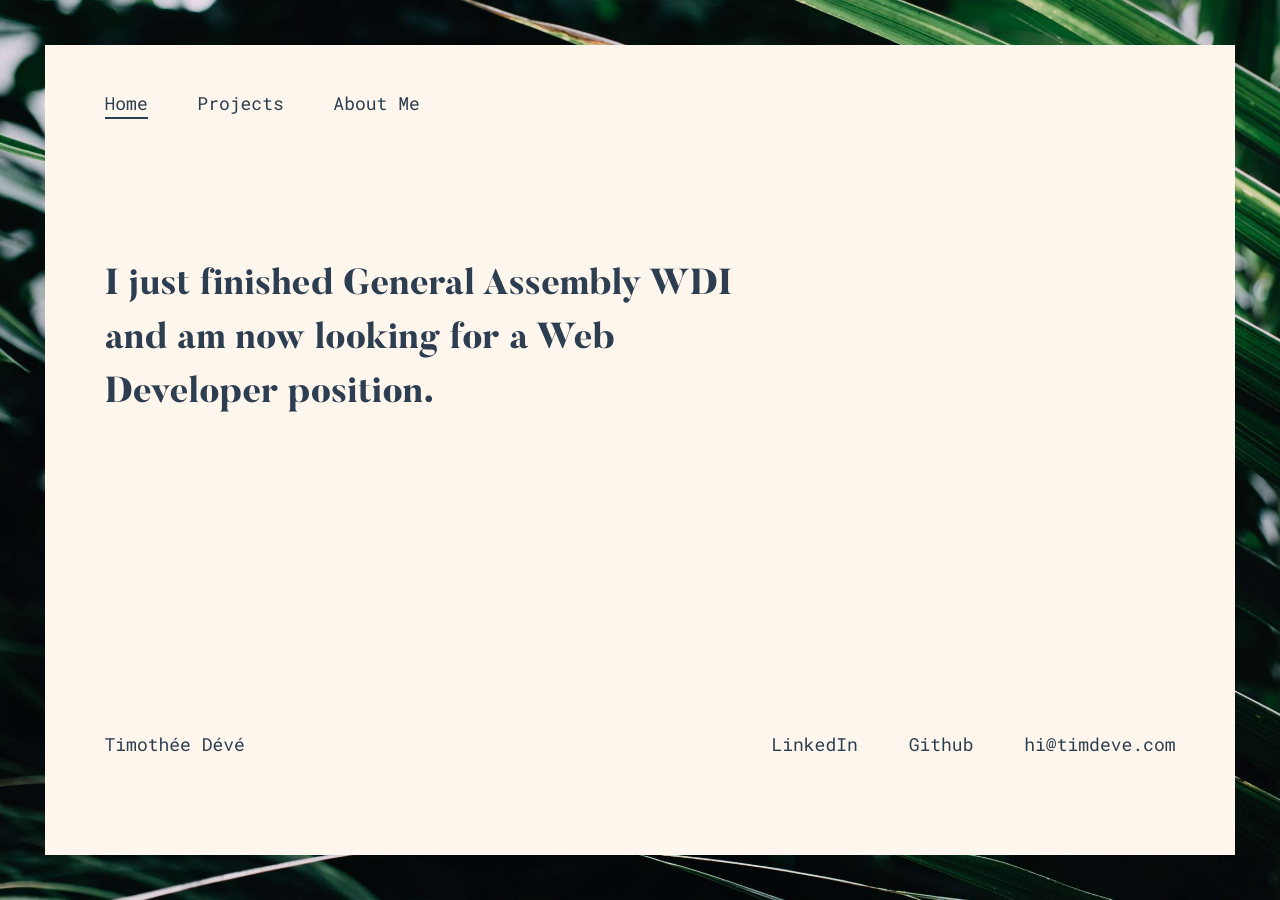
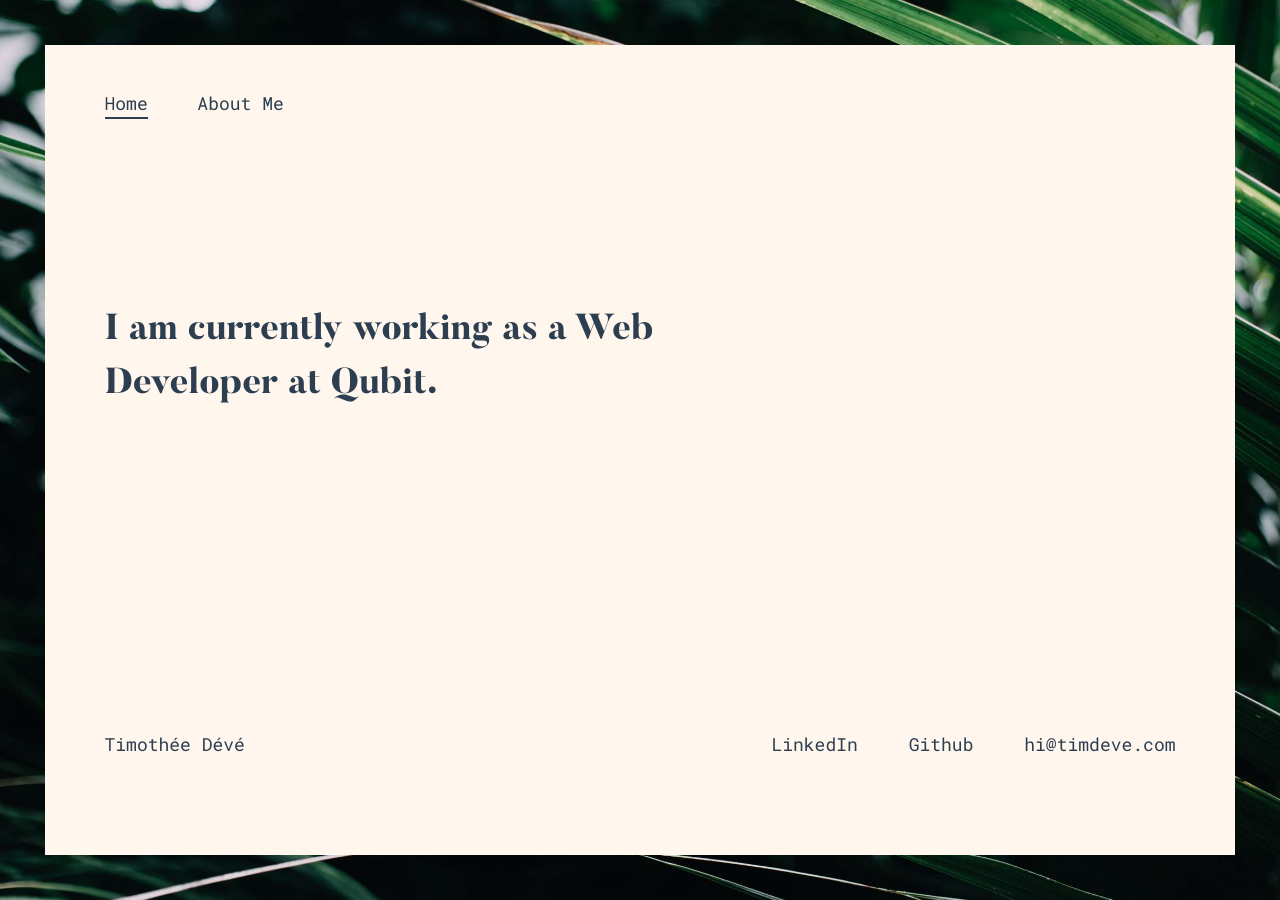
Before and after one commit to TimDeve/timdeve.github.io, a Jekyll site: the page built from index.html, in a window 1280 px wide. Built offline with Jekyll 4.4.1, drawn with Linux system fonts in a browser that asks for light colours.

Commit message:
Removes project page

```diff
--- a/_config.yml
+++ b/_config.yml
@@ -25,7 +25,7 @@ navigation:
     url: /
   # - text: Blog
   #   url: /blog
-  - text: Projects
-    url: /projects
+  # - text: Projects
+  #   url: /projects
   - text: About Me
     url: /aboutme
--- a/_sass/_main.scss
+++ b/_sass/_main.scss
@@ -37,7 +37,7 @@ main {
 }
 
 .message {
-  padding-top: 10vh;
+  padding-top: 15vh;
   // padding-left: 5vw;
   font-family: 'butlerextrabold', serif;
   font-size: 36px;
--- a/index.html
+++ b/index.html
@@ -4,7 +4,7 @@ title: Home
 permalink: /
 ---
 <div class="message">
-  <p>I just finished General Assembly WDI and am now looking for a Web Developer position.</p>
+  <p>I am currently working as a Web Developer at Qubit.</p>
 </div>
 <div class="footer">
   <div class="name">
```
